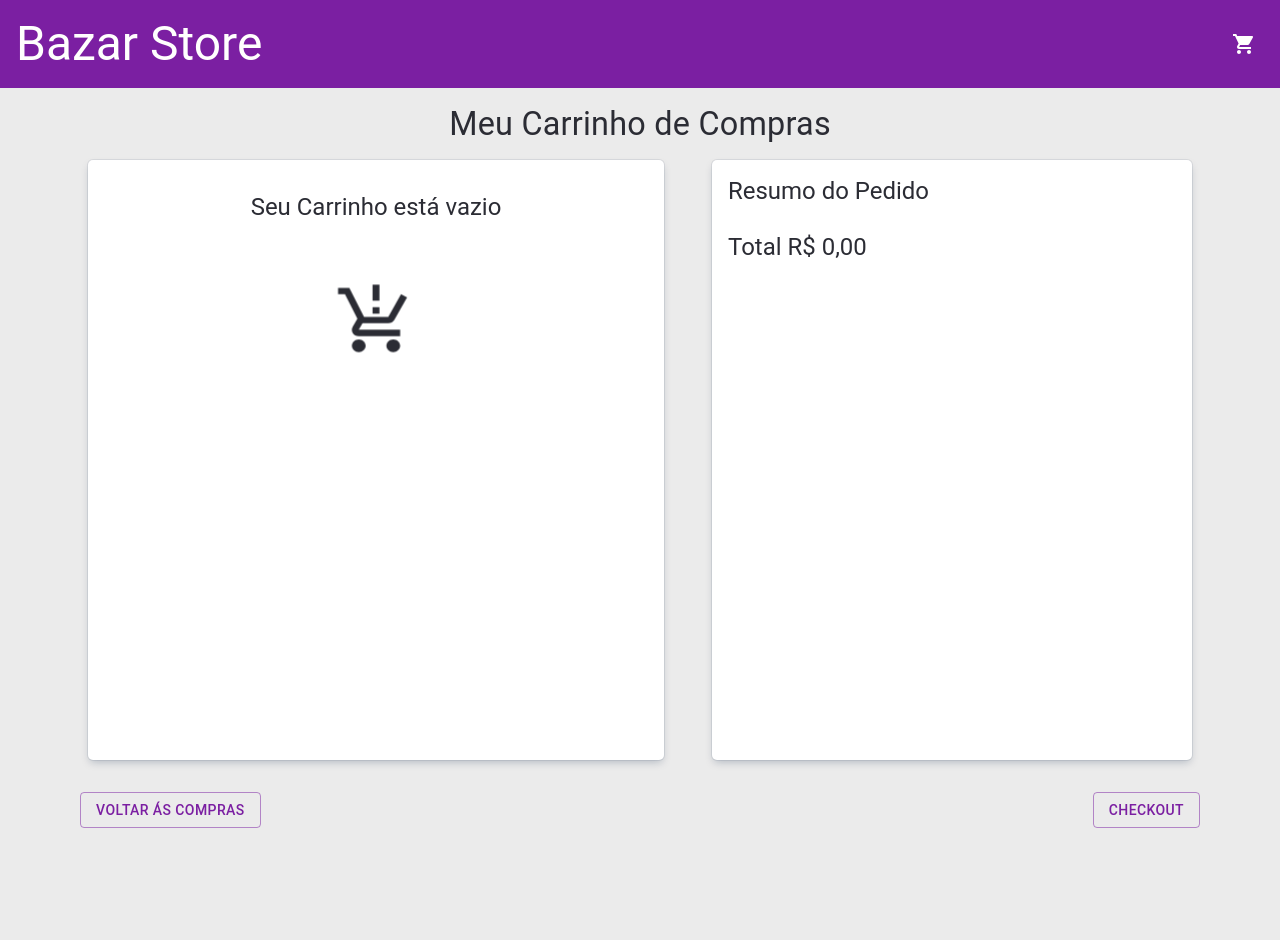
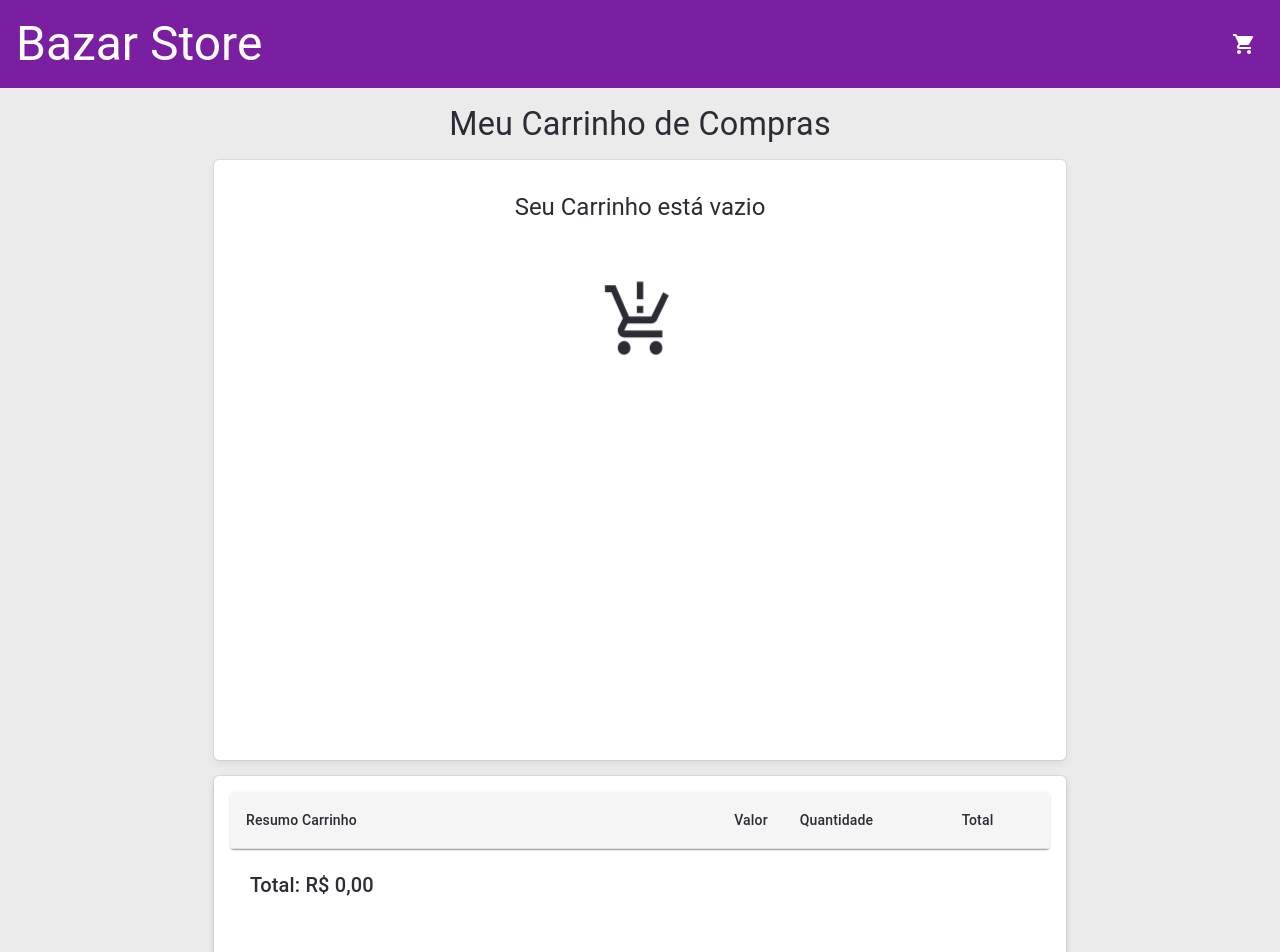
Before and after one commit to paulohenrique-amaral/frontend-online-store, a React (Vite) app: page /carrinho in a window 1280 px wide. Shown: the top 952 px of the page. Built offline with nearby package versions, Linux system fonts and the light colour scheme.

Commit message:
feat: created component TableDashBoard and update Car component

```diff
--- /dev/null
+++ b/src/components/TableDashBoard/TableDashBoard.tsx
@@ -0,0 +1,75 @@
+import { useContext } from 'react';
+import IconButton from '@mui/material/IconButton';
+import Table from '@mui/material/Table';
+import TableBody from '@mui/material/TableBody';
+import TableCell from '@mui/material/TableCell';
+import TableContainer from '@mui/material/TableContainer';
+import TableHead from '@mui/material/TableHead';
+import TableRow from '@mui/material/TableRow';
+import Paper from '@mui/material/Paper';
+import DeleteIcon from '@mui/icons-material/Delete';
+import Context from '../../context/Context';
+import { useFormatCurrency } from '../../hook/useFormatCurrency';
+
+function TableDashBoard() {
+  const { cart, removeItem } = useContext(Context);
+  const formatCurrency = useFormatCurrency();
+  return (
+    <TableContainer component={ Paper }>
+      <Table sx={ { minWidth: 400 } } aria-label="simple table">
+        <TableHead>
+          <TableRow
+            sx={ { backgroundColor: '#f5f5f5' } }
+          >
+            <TableCell sx={ { width: '55%' } }>
+              Resumo Carrinho
+            </TableCell>
+            <TableCell align="right" sx={ { width: '15%' } }>
+              Valor
+            </TableCell>
+            <TableCell align="right" sx={ { width: '10%' } }>
+              Quantidade
+            </TableCell>
+            <TableCell align="right" sx={ { width: '15%' } }>
+              Total
+            </TableCell>
+            <TableCell align="right" sx={ { width: '5%' } } />
+          </TableRow>
+        </TableHead>
+        <TableBody>
+          {cart.map((row) => (
+            <TableRow
+              key={ row.id }
+              sx={ { '&:last-child td, &:last-child th': { border: 0 } } }
+            >
+              <TableCell component="th" scope="row" sx={ { width: '55%' } }>
+                {row.title}
+              </TableCell>
+              <TableCell align="right" sx={ { width: '15%' } }>
+                {formatCurrency(row.price)}
+              </TableCell>
+              <TableCell align="right" sx={ { width: '10%' } }>
+                {row.quantity}
+                x
+              </TableCell>
+              <TableCell align="right" sx={ { width: '15%' } }>
+                {formatCurrency(row.price * row.quantity)}
+              </TableCell>
+              <TableCell align="right" sx={ { width: '5%' } }>
+                <IconButton
+                  aria-label="delete"
+                  color="info"
+                  onClick={ () => removeItem(row.id) }
+                >
+                  <DeleteIcon />
+                </IconButton>
+              </TableCell>
+            </TableRow>
+          ))}
+        </TableBody>
+      </Table>
+    </TableContainer>
+  );
+}
+
+export default TableDashBoard;
--- a/src/pages/Cart/Cart.tsx
+++ b/src/pages/Cart/Cart.tsx
@@ -6,12 +6,13 @@ import Context from '../../context/Context';
 import CardProduct from '../../components/CardProduct/CardProduct';
 import EmptyCart from '../../components/EmptyCart/EmptyCart';
 import { handleCalculateTotalCart } from '../../help/helper';
+import TableDashBoard from '../../components/TableDashBoard/TableDashBoard';
 
 function Cart() {
   const { cart } = useContext(Context);
 
   return (
-    <Container maxWidth="lg">
+    <Container maxWidth="md">
       <Typography
         variant="h4"
         sx={ {
@@ -25,20 +26,20 @@ function Cart() {
         container
         sx={ {
           display: 'flex',
-          justifyContent: 'space-around',
+          justifyContent: 'center',
         } }
       >
         <Grid
           item
           xs={ 12 }
-          md={ 6 }
+          md={ 12 }
           sx={ {
             height: '600px',
             overflow: 'auto',
             backgroundColor: 'white',
             marginTop: '1em',
             borderRadius: '5px',
-            boxShadow: `rgba(9, 30, 66, 0.25) 0px 4px 8px -2px,
+            boxShadow: `rgba(155, 156, 158, 0.25) 0px 4px 8px -2px,
             rgba(9, 30, 66, 0.08) 0px 0px 0px 1px`,
           } }
         >
@@ -75,9 +76,10 @@ function Cart() {
         <Grid
           item
           xs={ 12 }
-          md={ 5 }
+          md={ 12 }
           sx={ {
             height: '600px',
+            overflow: 'auto',
             backgroundColor: 'white',
             marginTop: '1em',
             padding: '1em',
@@ -86,91 +88,50 @@ function Cart() {
              rgba(9, 30, 66, 0.08) 0px 0px 0px 1px`,
           } }
         >
+          <TableDashBoard />
+          <Box>
             <Typography
-            variant="h5"
-          >
-            Resumo do Pedido
-          </Typography>
-          {cart.map((product: any, index: number) => (
-            <Grid
-              container
-              key={ product.id }
+              variant="h6"
               sx={ {
-                display: 'flex',
-                justifyContent: 'space-between',
-                alignItems: 'center',
-                padding: '0.5em',
-              } }
-            >
-              <Typography
-                variant="body1"
-              >
-                {index + 1}
-              </Typography>
-              <Typography
-                variant="body1"
-                sx={ {
-                  width: '50%',
-                  whiteSpace: 'nowrap',
-                  overflow: 'hidden',
-                  textOverflow: 'ellipsis',
-                } }
-              >
-                {product.title}
-              </Typography>
-              <Typography
-                variant="body1"
-              >
-                {product.price.toLocaleString('pt-br', {
-                  style: 'currency',
-                  currency: 'BRL',
-                })}
-              </Typography>
-              <Typography
-                variant="body1"
-              >
-                {product.quantity}
-                x
-              </Typography>
-            </Grid>
-          ))}
-          <Typography
-            variant="h5"
-            sx={ {
+                padding: '0 1em',
                 marginTop: '1em',
               } }
             >
-            Total
+              Total:
               {' '}
               {handleCalculateTotalCart(cart)}
             </Typography>
+          </Box>
         </Grid>
-      </Grid>
+        <Grid
+          item
+          xs={ 12 }
+          sx={ {
+            marginBottom: '7em',
+          } }
+        >
           <Box
             sx={ {
               display: 'flex',
               justifyContent: 'space-between',
               alignItems: 'center',
               marginTop: '1em',
-          marginBottom: '6em',
               padding: '1em',
             } }
           >
-        <Link
-          to="/"
-        >
+            <Link to="/">
               <Button variant="outlined">
-            Voltar ás Compras
+                Voltar às Compras
               </Button>
             </Link>
-        <Link
-          to="/checkout"
-        >
+            <Link to="/checkout">
               <Button variant="outlined">
                 Checkout
               </Button>
             </Link>
           </Box>
+        </Grid>
+      </Grid>
     </Container>
   );
 }
```
Lines whose indentation alone changed are shown as unchanged.
